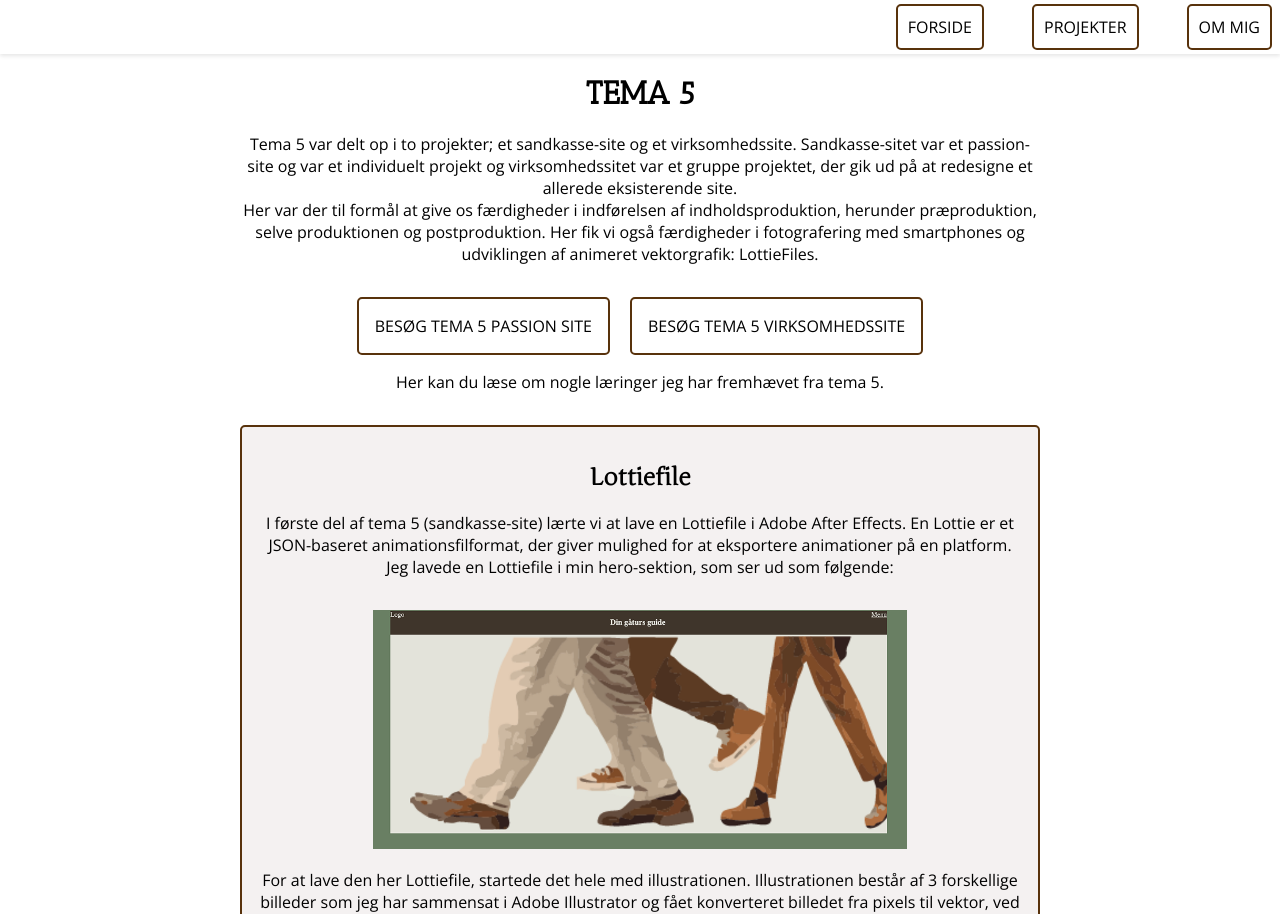
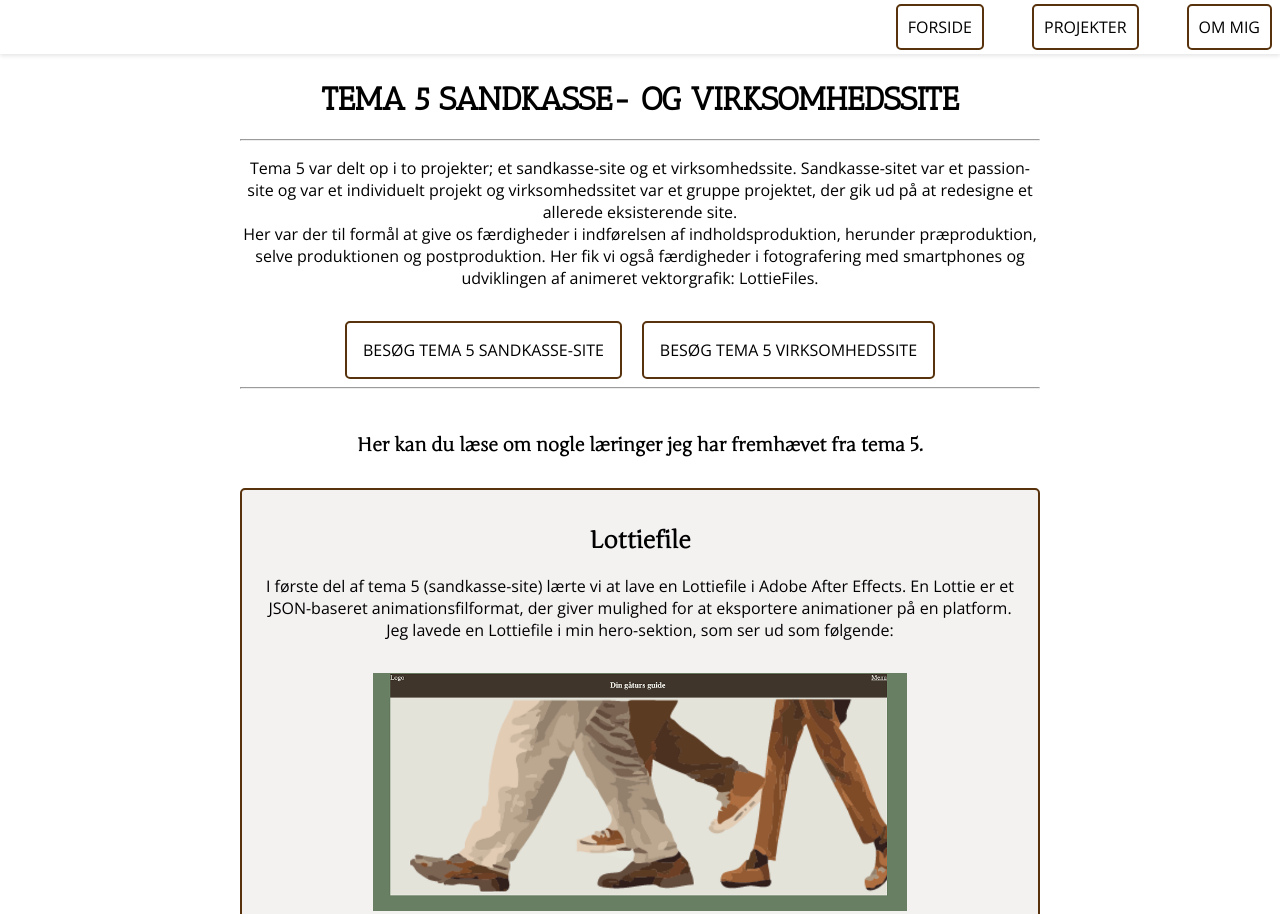
Before and after one commit to mael0009/portfolio_eksamen, a plain HTML site: page tema5.html in a window 1280 px wide. Shown: the top 914 px of the page. Drawn offline with Linux system fonts and the light colour scheme.

Commit message:
sidste ændring

```diff
--- a/generel.css
+++ b/generel.css
@@ -26,7 +26,7 @@ h2 {
 }
 
 h3 {
-  font-family: "antic";
+  font-family: "junge";
 }
 
 p {
@@ -63,7 +63,7 @@ hr {
   main {
     max-width: 800px;
     margin: 0 auto;
-    margin-top: 4rem;
+    margin-top: 5rem;
   }
 }
 
@@ -71,6 +71,6 @@ hr {
 
 @media (width<=800px) {
   main {
-    margin-top: 5rem; /* så der ikker er noget der bliver skjult under headeren*/
+    margin-top: 5rem; /* så der ikke er noget der bliver skjult under headeren*/
   }
 }
--- a/style.css
+++ b/style.css
@@ -331,6 +331,7 @@ a.t4-btn {
   border: 2px solid #58320c;
   border-radius: 5px;
   margin-top: 2rem;
+  background-color: white;
 }
 
 a.t4-btn:hover {
--- a/tema5.html
+++ b/tema5.html
@@ -32,11 +32,11 @@
       </nav>
     </header>
 
-    <hr />
-
     <!-- MAIN -->
     <main>
-      <h1>TEMA 5</h1>
+      <h1>TEMA 5 SANDKASSE- OG VIRKSOMHEDSSITE</h1>
+
+      <hr />
 
       <div class="t5-intro">
         <p>
@@ -48,11 +48,14 @@
         </p>
 
         <!-- TEMA 5 KNAPPER - target="blank" gør så linket bliver åbnet i en ny fane -->
-        <a class="t5-btn1" href="http://manaronline.dk/tema5/sandbox/index.html" target="_blank">BESØG TEMA 5 PASSION SITE</a>
+        <a class="t5-btn1" href="http://manaronline.dk/tema5/sandbox/index.html" target="_blank">BESØG TEMA 5 SANDKASSE-SITE</a>
 
         <a class="t5-btn2" href="http://manaronline.dk/tema5/virksomhedssite/index.html" target="_blank">BESØG TEMA 5 VIRKSOMHEDSSITE</a>
 
-        <p>Her kan du læse om nogle læringer jeg har fremhævet fra tema 5.</p>
+        <hr />
+        <br />
+
+        <h3>Her kan du læse om nogle læringer jeg har fremhævet fra tema 5.</h3>
       </div>
 
       <!-- TEMA 5 LOTTIEFILE -->
@@ -74,7 +77,7 @@
 
           <!-- TEMA 5 KNAP - target="blank" gør så linket bliver åbnet i en ny fane -->
           <div class="t5-btn">
-            <a class="t5-btn" href="http://manaronline.dk/tema5/sandbox/index.html" target="_blank">SE MIN LOTTIEFILE FRA TEMA 5 </a>
+            <a class="t5-btn" href="http://manaronline.dk/tema5/sandbox/index.html" target="_blank">SE MIN LOTTIEFILE PÅ TEMA 5 PROJEKT </a>
           </div>
         </div>
 
```
Also changed, not shown: tema2.html (+5 -3 lines), tema3.html (+6 -3 lines), tema4.html (+6 -3 lines).
